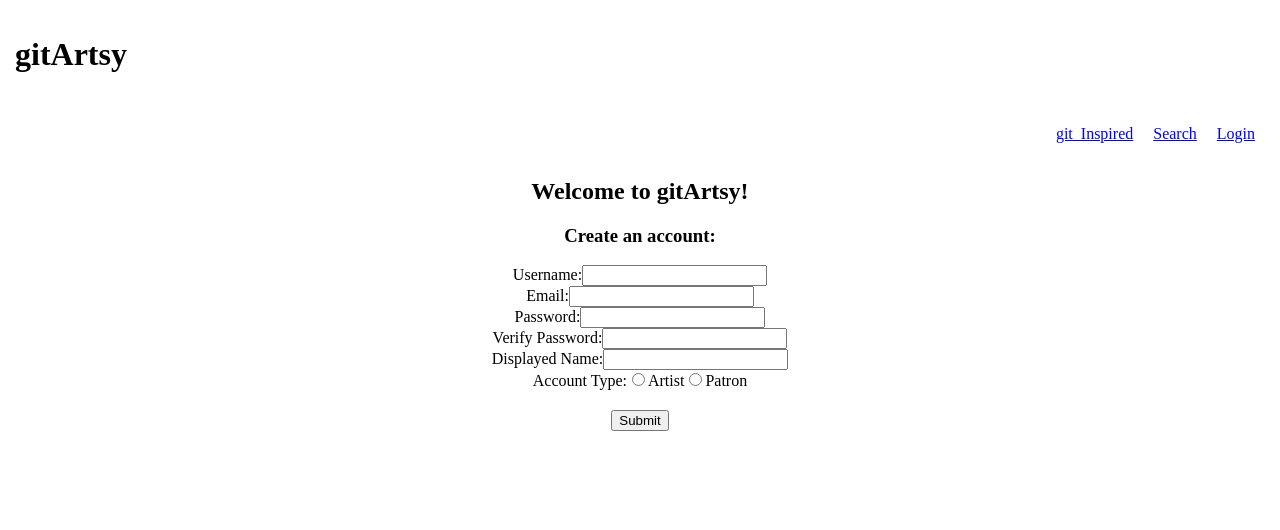
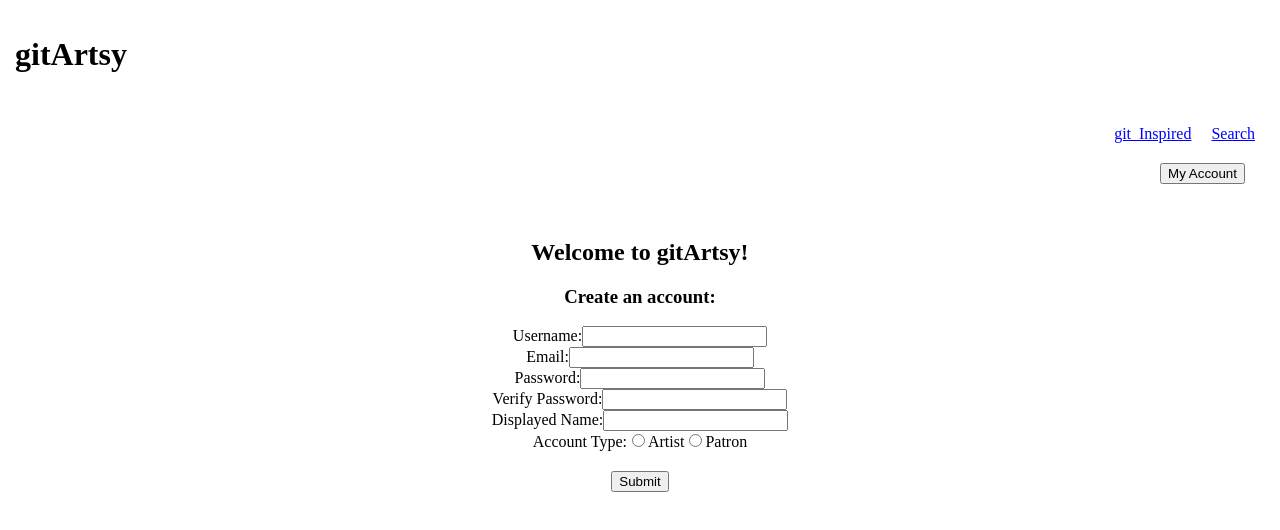
Before and after one commit to ALLHUBS-Jan-2024-Liftoff/Eswari-Group-2, a React (Vite) app in the folder git-artsy-ui/: page /signup in a window 1280 px wide. Shown: the top 530 px of the page. Built offline with nearby package versions, Linux system fonts and the light colour scheme.

Commit message:
dropdown menu working

```diff
--- a/git-artsy-ui/package.json
+++ b/git-artsy-ui/package.json
@@ -11,7 +11,9 @@
   },
   "dependencies": {
     "axios": "^1.7.2",
+    "bootstrap": "^5.3.3",
     "react": "^18.3.1",
+    "react-bootstrap": "^2.10.4",
     "react-dom": "^18.3.1",
     "react-infinite-scroll-component": "^6.1.0",
     "react-router-dom": "^6.24.1",
--- a/git-artsy-ui/src/components/Banner.jsx
+++ b/git-artsy-ui/src/components/Banner.jsx
@@ -1,17 +1,39 @@
 import './styling.css';
 import { Link } from "react-router-dom";
+import Dropdown from 'react-bootstrap/Dropdown';
+import DropdownButton from 'react-bootstrap/DropdownButton';
+
+
 //Header & Navigation
 
-//TODO Include logic for if user is logged in or not
 
-const Banner = () => {
+const Banner = ( user, {handleLogout}) => {
     return (
-        <div className='header'>
-            <h1>gitArtsy</h1>
+    <div className='header'>
+        <h1>gitArtsy</h1>
             <nav>
                 <Link to='/gallery'>git_Inspired</Link>
                 <Link to ='/search'>Search</Link>
+
+                {! user ? (
+                <>
                 <Link to='/'>Login</Link>
+                </>
+                ) : (
+                <>
+                <Dropdown>
+                    <Dropdown.Toggle variant="success" id="dropdown-basic">
+                            My Account
+                    </Dropdown.Toggle>
+
+                    <Dropdown.Menu>
+                        <Dropdown.Item><Link to='/notifications'>Notifications</Link></Dropdown.Item>
+                        <Dropdown.Item><Link to='/profile'>My Profile</Link></Dropdown.Item>
+                        <Dropdown.Item onClick={handleLogout}><Link to='/'>Logout</Link></Dropdown.Item>
+                    </Dropdown.Menu>
+                </Dropdown>
+                </>
+                )}
             </nav>
         </div>
     );
--- a/git-artsy-ui/src/components/LoginLandingPage/LoginLanding.jsx
+++ b/git-artsy-ui/src/components/LoginLandingPage/LoginLanding.jsx
@@ -13,7 +13,7 @@ const LandingLogin = () => {
          <Login />
       </div>
       <div className="popup-container">
-        {/* <ArtworksPopup /> */}
+        <ArtworksPopup />
       </div>
       {/* Footer Part */}
     </div>
```
Also changed, not shown: git-artsy-ui/src/main.jsx (+13 -0 lines), git-artsy-ui/src/components/styling.css (line endings or trailing spaces), 1 other file (tests, documents, lock files or other folders).
